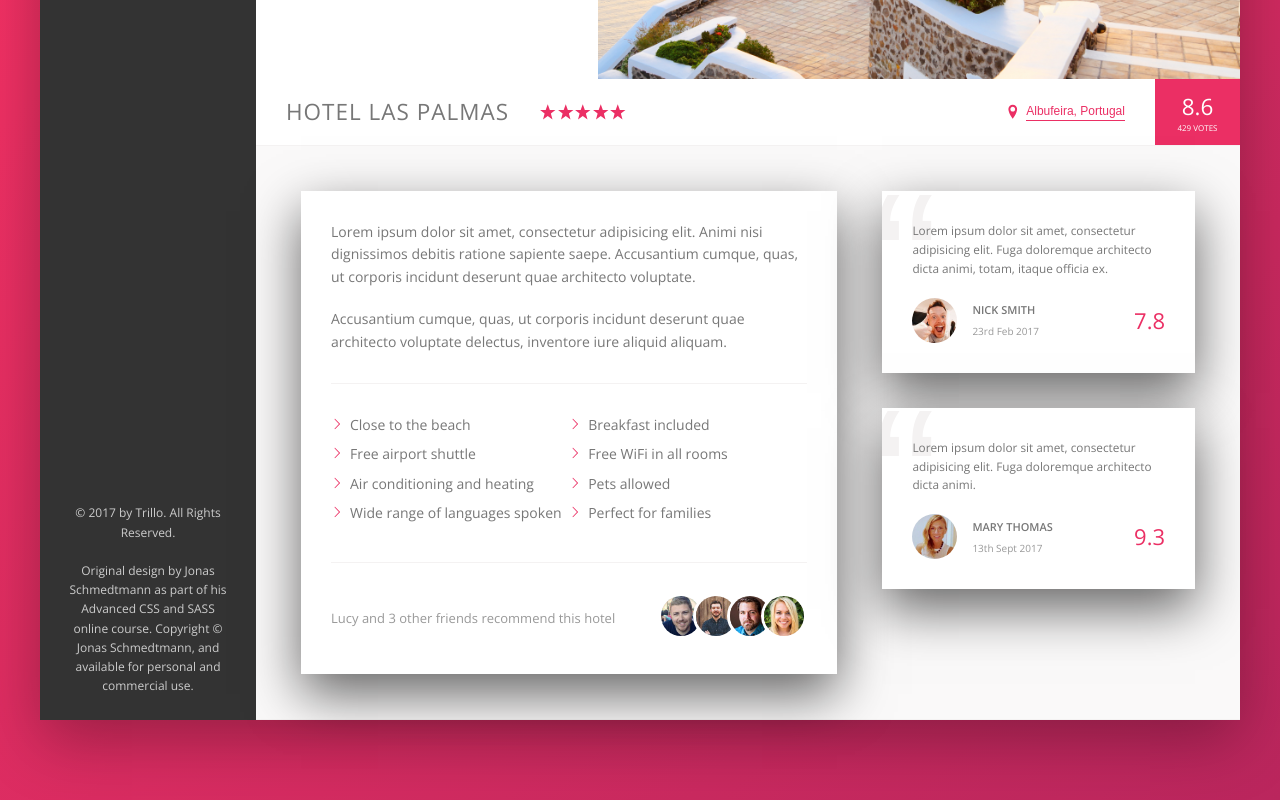
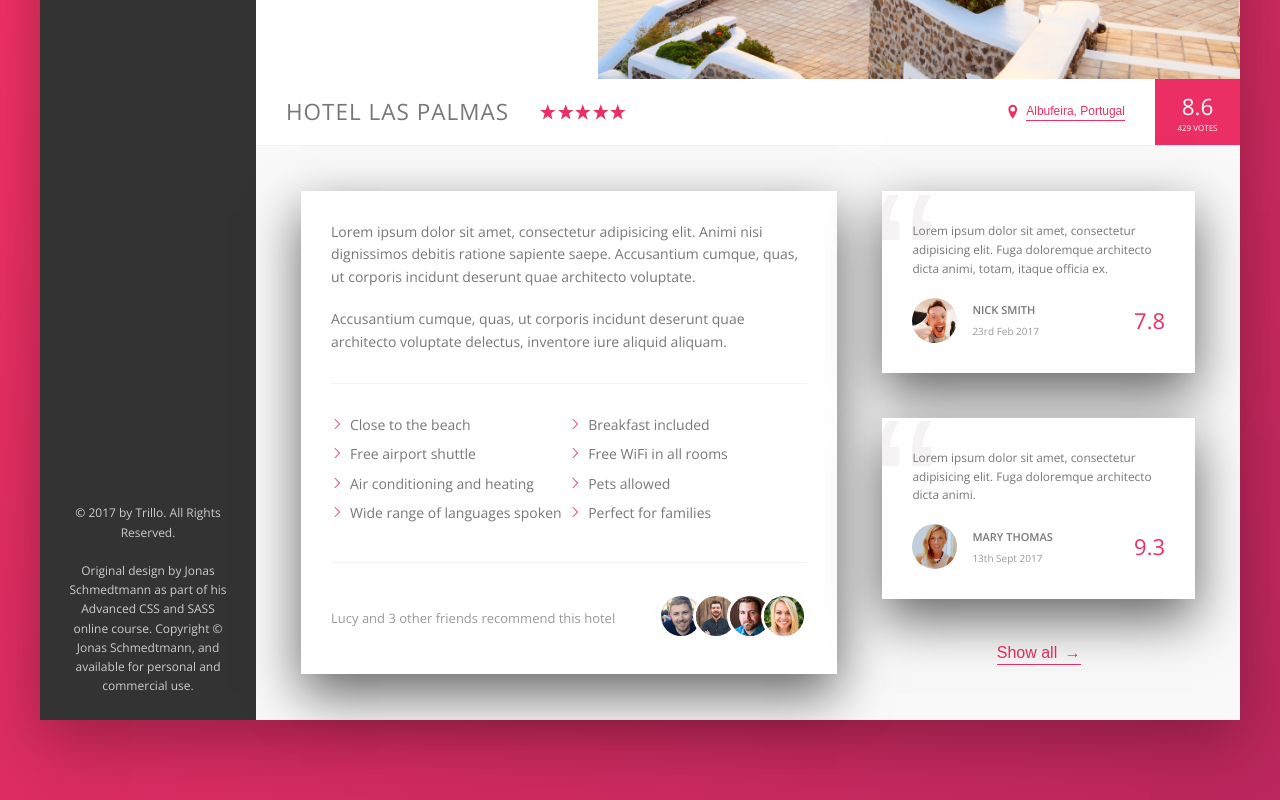
Before and after one commit to sleeplesseditor/Trillo, a website: page index.html in a window 1280 px wide. Shown: the part 456-1256 px from the top of the page. Drawn offline with nearby package versions, Linux system fonts and the light colour scheme.

Commit message:
User review section updated

```diff
--- a/index.html
+++ b/index.html
@@ -173,6 +173,7 @@
                                 </div>
                             </div>
                         </div>
+
                         <div class="user-reviews">
 
                             <figure class="review">
@@ -212,7 +213,9 @@
                                 </figcaption>
                             </figure>
 
+                            <button class="btn-inline">Show all <span>&rarr;</span></button>
                         </div>
+
                     </div>
 
                 </main>
--- a/sass/_components.scss
+++ b/sass/_components.scss
@@ -350,10 +350,6 @@
         margin-right: auto;
     }
 
-    &__friends {
-
-    }
-
     &__photo {
         box-sizing: content-box;
         height: 4rem;
@@ -379,7 +375,7 @@
     background-color: #fff;
     box-shadow: var(--shadow-light);
     padding: 3rem;
-    margin-bottom: 3.5rem;
+    margin-bottom: 4.5rem;
     position: relative;
     overflow: hidden;
     font-size: 1.18rem;
--- a/sass/_layout.scss
+++ b/sass/_layout.scss
@@ -54,4 +54,8 @@
 
 .user-reviews {
     flex: 1;
+    font-size: 1.6rem;
+    display: flex;
+    flex-direction: column;
+    align-items: center;
 }
```
Also changed, not shown: css/style.css.
